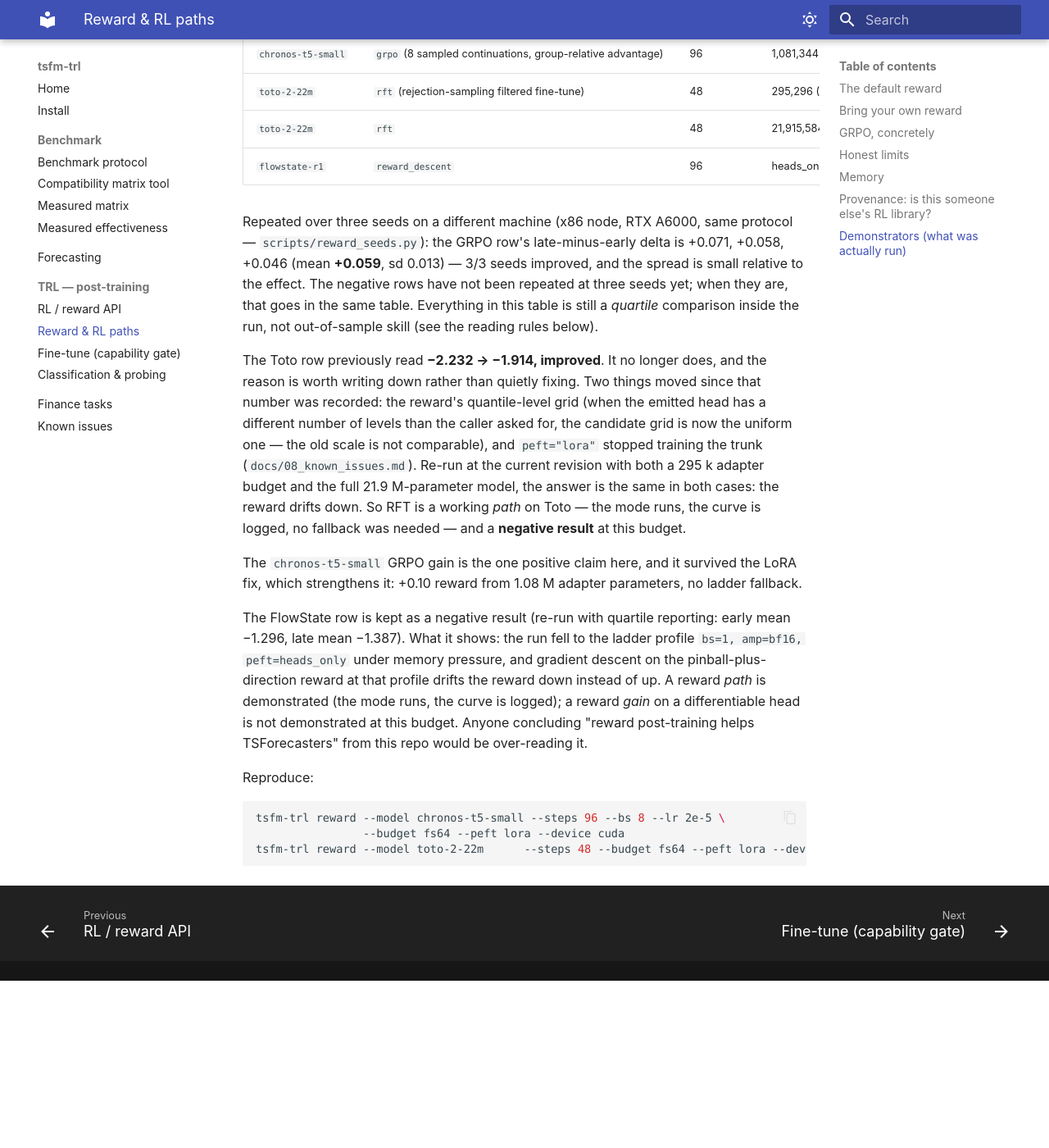
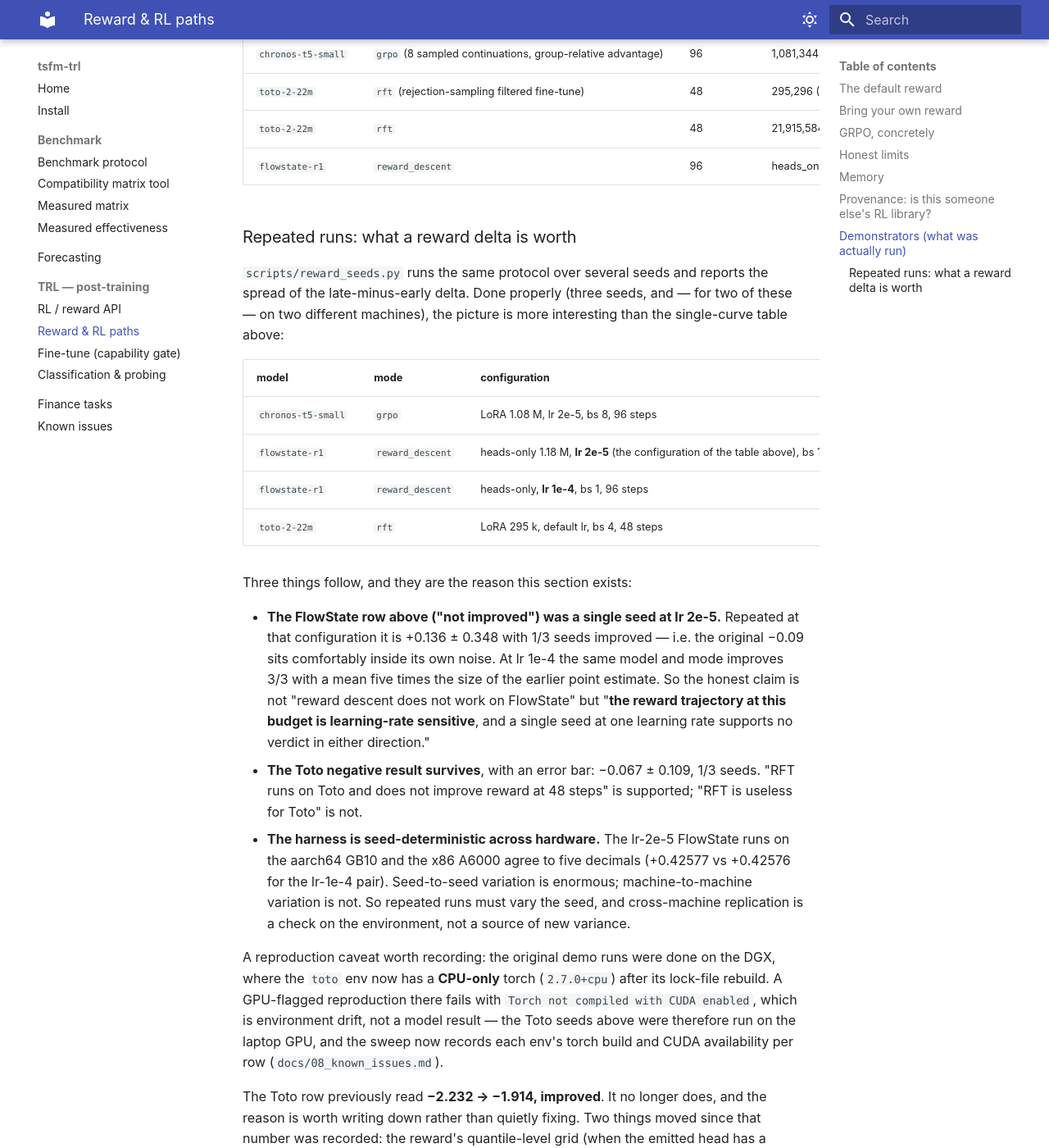
Before and after one commit to DobricLilujun/tsfm-trl, an MkDocs documentation site: the page built from docs/05_reward_rl.md, in a window 1280 px wide and 1400 px high, scrolled down 3985 px. Shown: the whole window at 82% size. Built offline with MkDocs 1.6.1 and Material for MkDocs 9.7.7, drawn with Linux system fonts in a browser that asks for light colours; before the commit the page ends 5181 px from its top, so only the background shows below that.

Commit message:
reward deltas get error bars, and one published verdict does not survive them
reward_seeds.py: stamps machine / code sha / argv / child torch+cuda into the JSON and
refuses to overwrite another configuration's evidence. Runs (3 seeds each):
- chronos-t5-small grpo, LoRA, lr 2e-5 ....... +0.059 +/- 0.013, 3/3 improved (A6000)
- flowstate-r1 reward_descent, lr 2e-5 ....... +0.136 +/- 0.348, 1/3 (GB10 and A6000 agree
  to 5 decimals)  <- the single-seed 'not improved' row sits inside this spread
- flowstate-r1 reward_descent, lr 1e-4 ....... +0.426 +/- 0.228, 3/3 improved
- toto-2-22m rft, LoRA 295k .................. -0.067 +/- 0.109, 1/3 (negative holds)
so the FlowState verdict is stated as learning-rate sensitivity, not direction; Toto's
negative row survives with a bar on it. Seed-to-seed variance is enormous, machine-to-machine
variance is not (same seed, two architectures, 5-decimal agreement).

sweep: probes each env interpreter for torch version + CUDA availability, records it per
record and in the report's provenance table, and warns when --device cuda was requested of
an env whose torch has no CUDA. That found real environment drift: the DGX toto, timesfm20
and new envs rebuilt to CPU-only torch, so their 'auto' rows are CPU rows and a GPU-flagged
reproduction of the Toto reward demo fails with 'Torch not compiled with CUDA enabled' —
environment drift, not a model result (docs/08). code sha falls back to a REVISION file for
rsync'd trees with no .git; reports re-probe interpreters that exist locally.

```diff
--- a/docs/05_reward_rl.md
+++ b/docs/05_reward_rl.md
@@ -162,13 +162,44 @@ parameters and one earned by 0.3 M adapters are different claims.
 | `toto-2-22m` | `rft` | 48 | 21,915,584 (full) | −1.488 → −1.669 | **not improved** |
 | `flowstate-r1` | `reward_descent` | 96 | heads_only at `bs=1 bf16` (ladder) | −1.296 → −1.387 | **not improved** |
 
-Repeated over three seeds on a different machine (x86 node, RTX A6000, same
-protocol — `scripts/reward_seeds.py`): the GRPO row's late-minus-early delta is
-+0.071, +0.058, +0.046 (mean **+0.059**, sd 0.013) — 3/3 seeds improved, and the spread
-is small relative to the effect. The negative rows have not been repeated at three seeds
-yet; when they are, that goes in the same table. Everything in this table is still a
-*quartile* comparison inside the run, not out-of-sample skill (see the reading rules
-below).
+### Repeated runs: what a reward delta is worth
+
+`scripts/reward_seeds.py` runs the same protocol over several seeds and reports the
+spread of the late-minus-early delta. Done properly (three seeds, and — for two of these
+— on two different machines), the picture is more interesting than the single-curve
+table above:
+
+| model | mode | configuration | seeds | late − early | verdict |
+|---|---|---|---|---|---|
+| `chronos-t5-small` | `grpo` | LoRA 1.08 M, lr 2e-5, bs 8, 96 steps | 3 (A6000) | **+0.059 ± 0.013** | 3/3 improved |
+| `flowstate-r1` | `reward_descent` | heads-only 1.18 M, **lr 2e-5** (the configuration of the table above), bs 1, 96 steps | 3 (GB10) + 3 (A6000) | +0.136 ± 0.348 | 1/3 — sign **not established** |
+| `flowstate-r1` | `reward_descent` | heads-only, **lr 1e-4**, bs 1, 96 steps | 3 (GB10) + 3 (A6000) | **+0.426 ± 0.228** | 3/3 improved |
+| `toto-2-22m` | `rft` | LoRA 295 k, default lr, bs 4, 48 steps | 3 (RTX Ada) | −0.067 ± 0.109 | 1/3 — no effect at this budget |
+
+Three things follow, and they are the reason this section exists:
+
+* **The FlowState row above ("not improved") was a single seed at lr 2e-5.** Repeated at
+  that configuration it is +0.136 ± 0.348 with 1/3 seeds improved — i.e. the original
+  −0.09 sits comfortably inside its own noise. At lr 1e-4 the same model and mode
+  improves 3/3 with a mean five times the size of the earlier point estimate. So the
+  honest claim is not "reward descent does not work on FlowState" but "**the reward
+  trajectory at this budget is learning-rate sensitive**, and a single seed at one
+  learning rate supports no verdict in either direction."
+* **The Toto negative result survives**, with an error bar: −0.067 ± 0.109, 1/3 seeds.
+  "RFT runs on Toto and does not improve reward at 48 steps" is supported; "RFT is
+  useless for Toto" is not.
+* **The harness is seed-deterministic across hardware.** The lr-2e-5 FlowState runs on
+  the aarch64 GB10 and the x86 A6000 agree to five decimals (+0.42577 vs +0.42576 for
+  the lr-1e-4 pair). Seed-to-seed variation is enormous; machine-to-machine variation is
+  not. So repeated runs must vary the seed, and cross-machine replication is a check on
+  the environment, not a source of new variance.
+
+A reproduction caveat worth recording: the original demo runs were done on the DGX, where
+the `toto` env now has a **CPU-only** torch (`2.7.0+cpu`) after its lock-file rebuild. A
+GPU-flagged reproduction there fails with `Torch not compiled with CUDA enabled`, which is
+environment drift, not a model result — the Toto seeds above were therefore run on the
+laptop GPU, and the sweep now records each env's torch build and CUDA availability per row
+(`docs/08_known_issues.md`).
 
 The Toto row previously read **−2.232 → −1.914, improved**. It no longer does, and the
 reason is worth writing down rather than quietly fixing. Two things moved since that
```
Also changed, not shown: EFFECTIVENESS.md (+16 -16 lines), docs/08_known_issues.md (+19 -0 lines), docs/effectiveness.md (+16 -16 lines), 8 other files.
